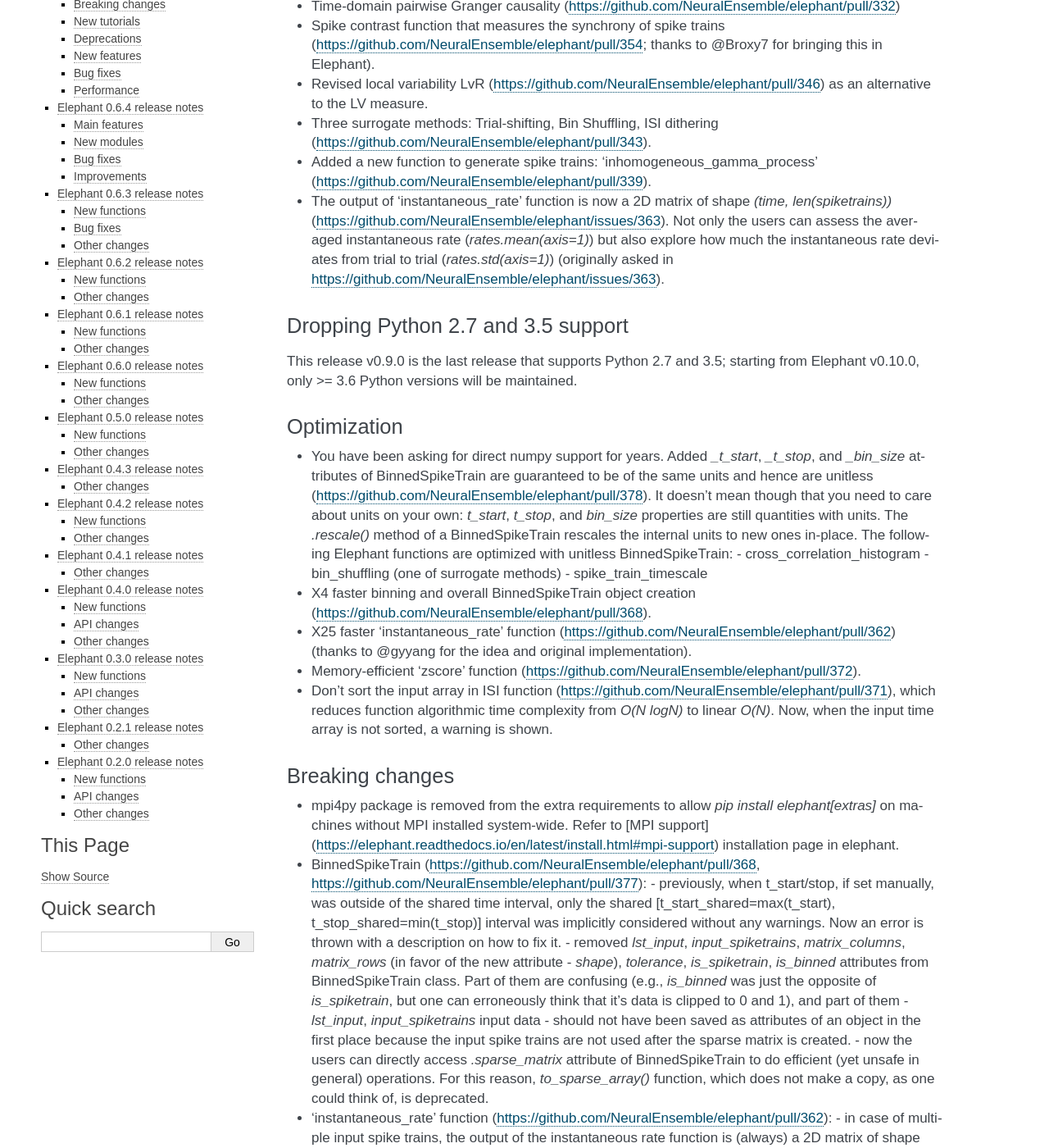
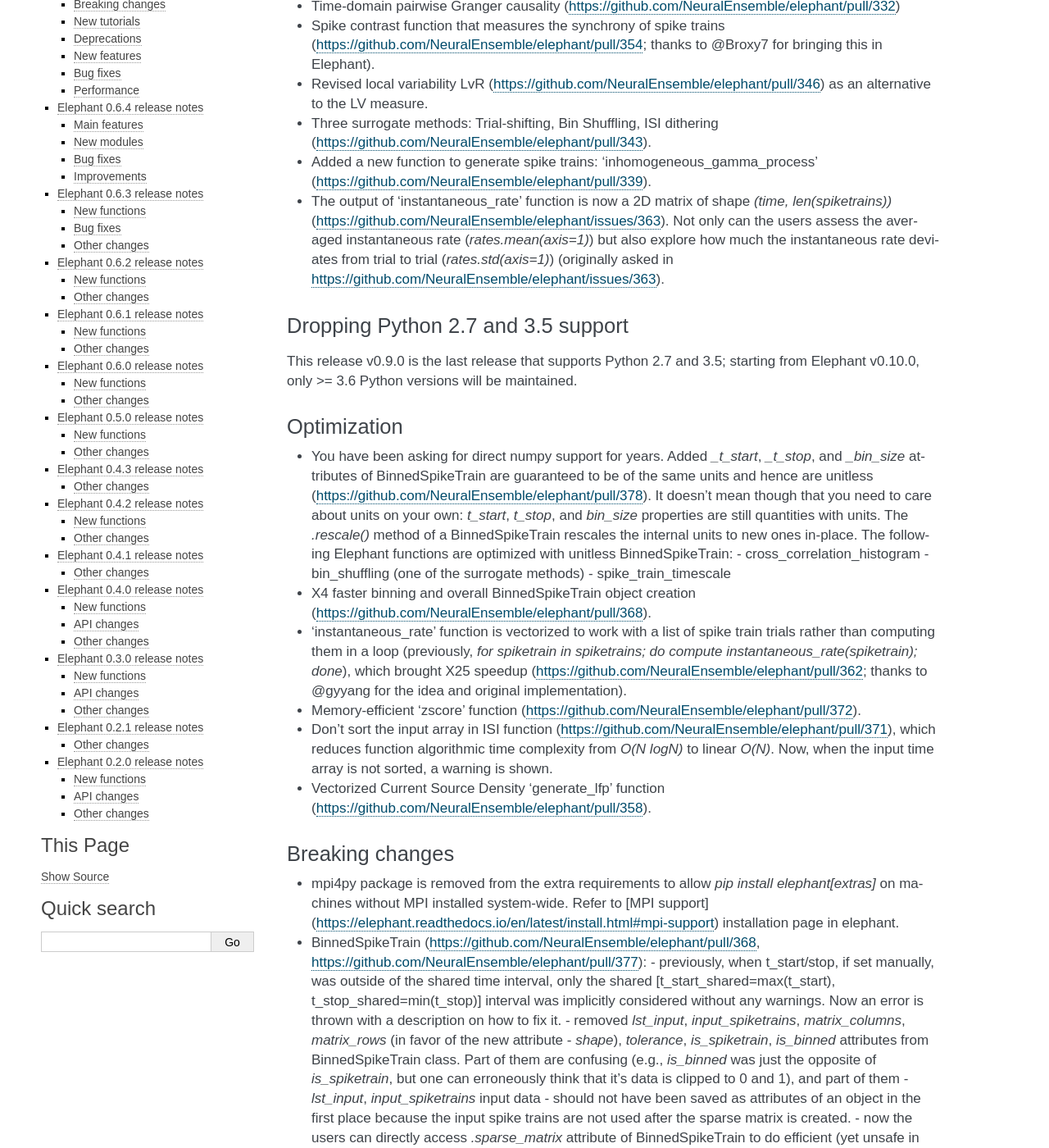
Before and after one commit to NeuralEnsemble/elephant, a Sphinx documentation site: the page built from doc/release_notes.rst, in a window 1280 px wide and 1400 px high, scrolled down 646 px. Shown: the whole window at 82% size. Built offline with Sphinx 7.4.7, drawn with Linux system fonts in a browser that asks for light colours; formulas are drawn with MathJax 3; some of the changed text lies outside the part shown.

Commit message:
upd release notes

```diff
--- a/doc/release_notes.rst
+++ b/doc/release_notes.rst
@@ -23,7 +23,7 @@ New functionality and features
 * Revised local variability LvR (https://github.com/NeuralEnsemble/elephant/pull/346) as an alternative to the LV measure.
 * Three surrogate methods: Trial-shifting, Bin Shuffling, ISI dithering (https://github.com/NeuralEnsemble/elephant/pull/343).
 * Added a new function to generate spike trains: 'inhomogeneous_gamma_process' (https://github.com/NeuralEnsemble/elephant/pull/339).
-* The output of 'instantaneous_rate' function is now a 2D matrix of shape `(time, len(spiketrains))` (https://github.com/NeuralEnsemble/elephant/issues/363). Not only the users can assess the averaged instantaneous rate (`rates.mean(axis=1)`) but also explore how much the instantaneous rate deviates from trial to trial (`rates.std(axis=1)`) (originally asked in https://github.com/NeuralEnsemble/elephant/issues/363).
+* The output of 'instantaneous_rate' function is now a 2D matrix of shape `(time, len(spiketrains))` (https://github.com/NeuralEnsemble/elephant/issues/363). Not only can the users assess the averaged instantaneous rate (`rates.mean(axis=1)`) but also explore how much the instantaneous rate deviates from trial to trial (`rates.std(axis=1)`) (originally asked in https://github.com/NeuralEnsemble/elephant/issues/363).
 
 Dropping Python 2.7 and 3.5 support
 -----------------------------------
@@ -34,12 +34,13 @@ Optimization
 ------------
 * You have been asking for direct numpy support for years. Added `_t_start`, `_t_stop`, and `_bin_size` attributes of BinnedSpikeTrain are guaranteed to be of the same units and hence are unitless (https://github.com/NeuralEnsemble/elephant/pull/378). It doesn't mean though that you need to care about units on your own: `t_start`, `t_stop`, and `bin_size` properties are still quantities with units. The `.rescale()` method of a BinnedSpikeTrain rescales the internal units to new ones in-place. The following Elephant functions are optimized with unitless BinnedSpikeTrain:
   - cross_correlation_histogram
-  - bin_shuffling (one of surrogate methods)
+  - bin_shuffling (one of the surrogate methods)
   - spike_train_timescale
 * X4 faster binning and overall BinnedSpikeTrain object creation (https://github.com/NeuralEnsemble/elephant/pull/368).
-* X25 faster 'instantaneous_rate' function (https://github.com/NeuralEnsemble/elephant/pull/362) (thanks to @gyyang for the idea and original implementation).
+* 'instantaneous_rate' function is vectorized to work with a list of spike train trials rather than computing them in a loop (previously, `for spiketrain in spiketrains; do compute instantaneous_rate(spiketrain); done`), which brought X25 speedup (https://github.com/NeuralEnsemble/elephant/pull/362; thanks to @gyyang for the idea and original implementation).
 * Memory-efficient 'zscore' function (https://github.com/NeuralEnsemble/elephant/pull/372).
 * Don't sort the input array in ISI function (https://github.com/NeuralEnsemble/elephant/pull/371), which reduces function algorithmic time complexity from `O(N logN)` to linear `O(N)`. Now, when the input time array is not sorted, a warning is shown.
+* Vectorized Current Source Density 'generate_lfp' function (https://github.com/NeuralEnsemble/elephant/pull/358).
 
 Breaking changes
 ----------------
```
Also changed, not shown: other parts of doc/release_notes.rst (+3 -3 lines).
